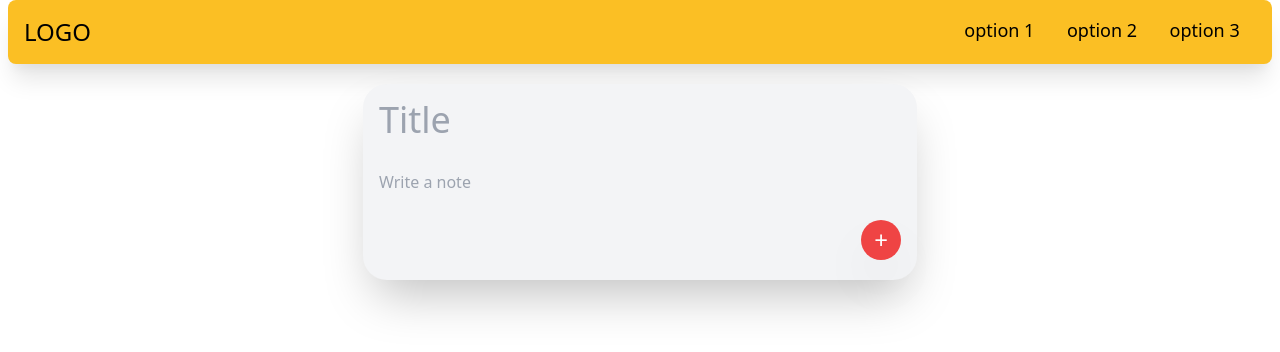
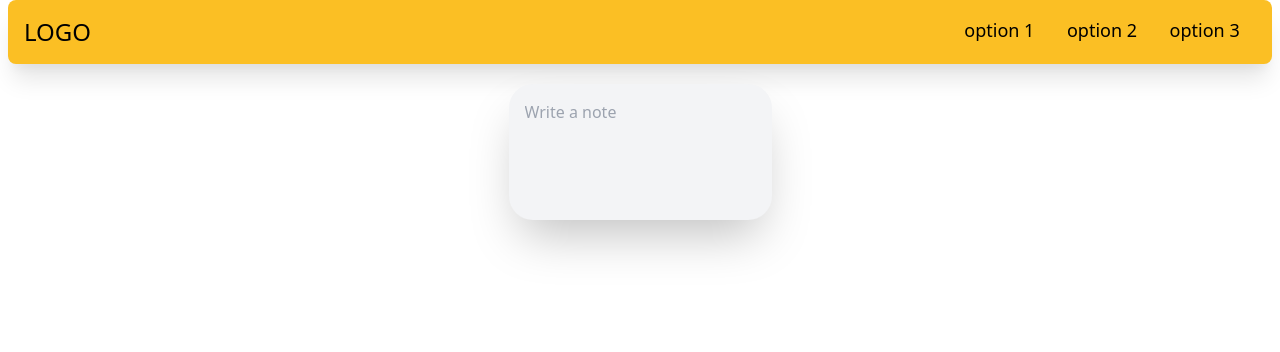
Before and after one commit to mayankdutta/google-keep-clone, a React (Create React App) app: page / in a window 1280 px wide. Shown: the top 352 px of the page. Built offline with nearby package versions, Linux system fonts and the light colour scheme.

Commit message:
settime out while hoveing

```diff
--- a/src/pages/Body.jsx
+++ b/src/pages/Body.jsx
@@ -56,7 +56,20 @@ function Body() {
   return (
     <div>
       <div className="my-5 grid justify-items-center grid-rows-1">
-        <div className={cardCSS}>
+        <div
+          className={cardCSS}
+          onMouseEnter={() => {
+            setTimeout(() => {
+              setExpand(true);
+            }, 1000);
+          }}
+          onMouseLeave={() => {
+            setTimeout(() => {
+              setExpand(false);
+            }, 1000);
+          }}
+        >
+          {expand ? (
             <input
               onChange={updateTitle}
               type="text"
@@ -64,6 +77,7 @@ function Body() {
               placeholder="Title"
               className="font-light bg-gray-100 border-b-4 border-transparent outline-none md:text-4xl focus:border-yellow-400"
             />
+          ) : null}
           <input
             onChange={updateDesc}
             type="text"
@@ -71,9 +85,11 @@ function Body() {
             placeholder="Write a note"
             className="font-medium bg-gray-100 outline-none"
           />
+          {expand ? (
             <button onClick={done} className={buttonCSS}>
               +
             </button>
+          ) : null}
         </div>
       </div>
 
@@ -84,7 +100,9 @@ function Body() {
               <div className="text-4xl font-light font-medium">
                 {value.title}{" "}
               </div>
+
               <div className=""> {value.desc}</div>
+
               <button
                 onClick={() => {
                   del(index);
```
Lines whose indentation alone changed are shown as unchanged.
